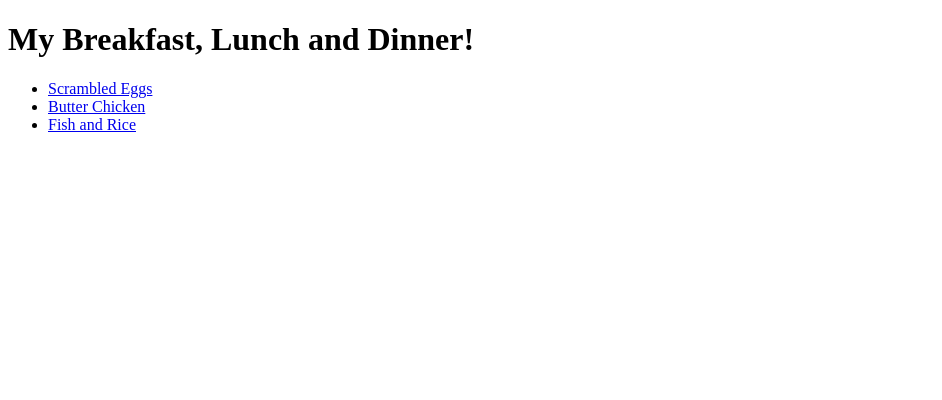
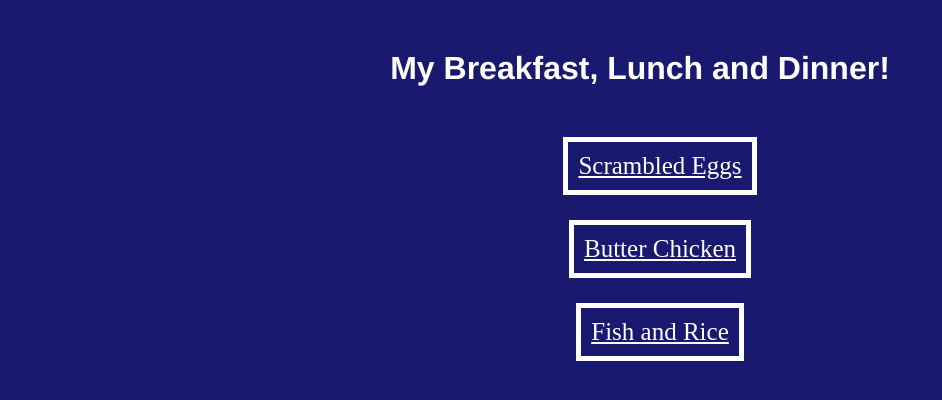
Before and after one commit to fshakoor/odin-recipes, a plain HTML site: page index.html in a window 1280 px wide. Shown: the whole page, without its empty margins (0-942 px from the left). Drawn offline with Linux system fonts and the light colour scheme.

Commit message:
Added CSS to main page
Linked CSS to the main page and styled main page

```diff
--- a/index.html
+++ b/index.html
@@ -4,13 +4,14 @@
     <meta charset="UTF-8">
     <meta name="viewport" content="width=device-width, initial-scale=1.0">
     <title>Odin Recipes</title>
+    <link rel="stylesheet" href="style.css">
 </head>
 <body>
     <h1>My Breakfast, Lunch and Dinner!</h1>
     <ul>
-        <li><a href="recipes/scrambled_eggs.html">Scrambled Eggs</a></li>
-        <li><a href="recipes/butter_chicken.html">Butter Chicken</a></li>
-        <li><a href="recipes/fish_and_rice.html">Fish and Rice</a></li>
+        <li id="eggs"><a href="recipes/scrambled_eggs.html">Scrambled Eggs</a></li>
+        <li id="chicken"><a href="recipes/butter_chicken.html">Butter Chicken</a></li>
+        <li id="fish_and_rice"><a href="recipes/fish_and_rice.html">Fish and Rice</a></li>
     </ul>
 </body>
 </html>
--- /dev/null
+++ b/style.css
@@ -0,0 +1,25 @@
+* {
+    background-color: midnightblue;
+}
+
+h1 {
+    font-family: Helvetica;
+    margin: 50px auto;
+    width: fit-content;
+    color: white;
+}
+
+li {
+    border: solid 5px white;
+    padding: 10px;
+    display: block;
+    text-align: center;
+    margin: 25px auto;
+    width: fit-content;
+}
+
+a {
+    font-size: 25px;
+    color: white;
+    /* text-decoration: none; */
+}
```
